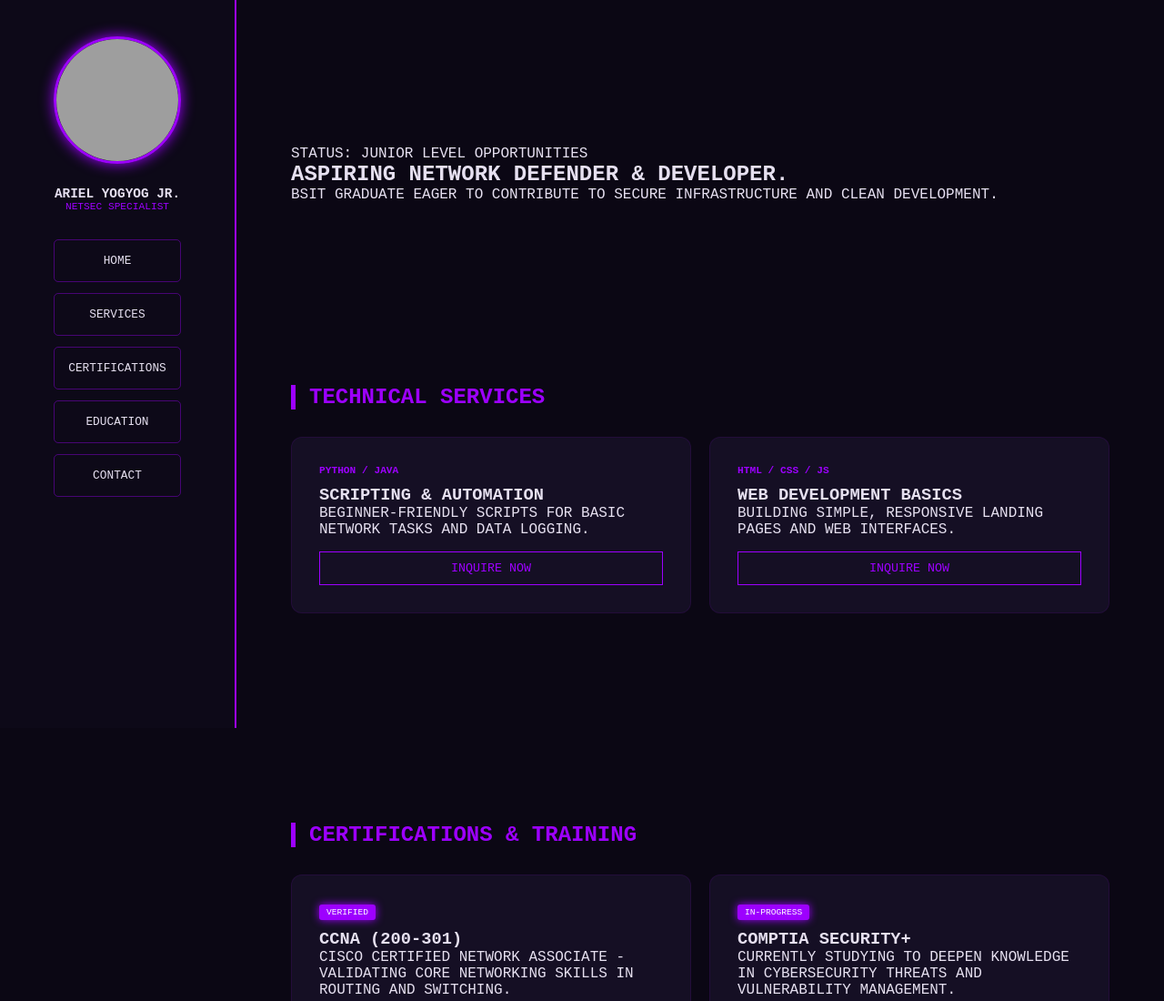
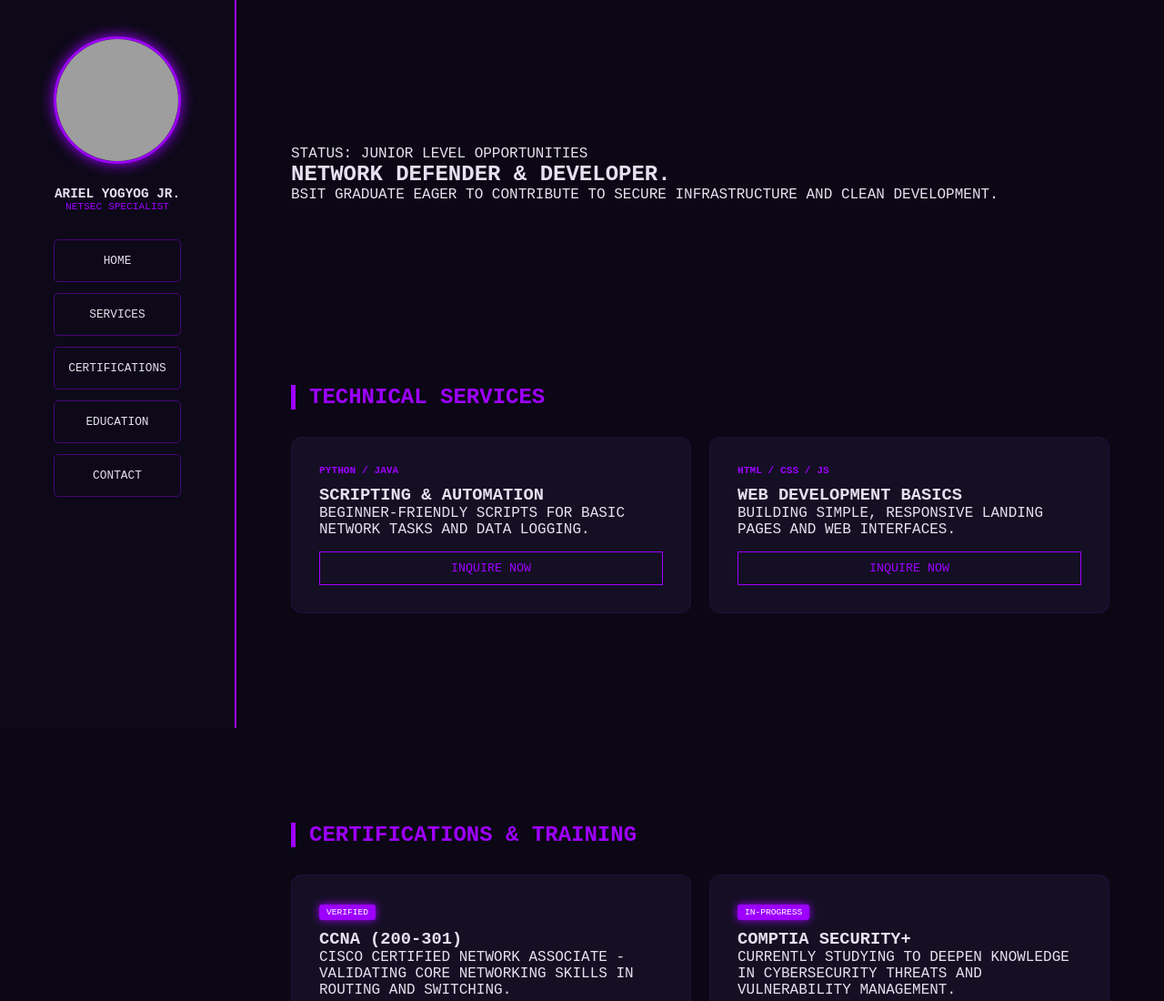
Before and after one commit to eisen22/Landing-Page, a plain HTML site: page index.html in a window 1280 px wide. Shown: the top 1100 px of the page at 91% size. Drawn offline with Linux system fonts and the light colour scheme; grey boxes are pictures that could not be loaded.

Commit message:
Update index.html

```diff
--- a/index.html
+++ b/index.html
@@ -28,7 +28,7 @@
         <section id="home" class="hero">
             <div class="hero-content">
                 <span>STATUS: JUNIOR LEVEL OPPORTUNITIES</span>
-                <h1>ASPIRING NETWORK DEFENDER & DEVELOPER.</h1>
+                <h1>NETWORK DEFENDER & DEVELOPER.</h1>
                 <p>BSIT GRADUATE EAGER TO CONTRIBUTE TO SECURE INFRASTRUCTURE AND CLEAN DEVELOPMENT.</p>
             </div>
         </section>
```
